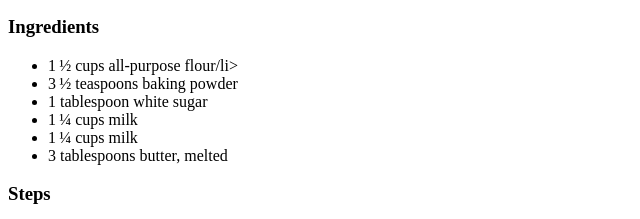
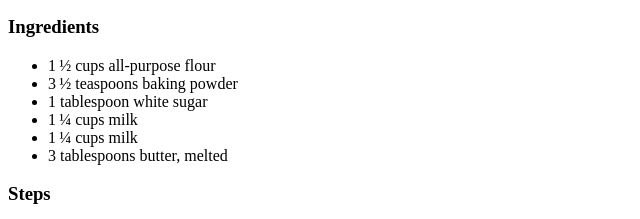
Before and after one commit to stefanpython/odin-recipes, a plain HTML site: page pancake.html in a window 1280 px wide. Shown: the part 528-747 px from the top of the page, 0-640 px from the left. Drawn offline with Linux system fonts and the light colour scheme.

Commit message:
Add closing tag on first list item

```diff
--- a/pancake.html
+++ b/pancake.html
@@ -17,7 +17,7 @@
 
         <h3>Ingredients</h3>
         <ul>
-            <li>1 ½ cups all-purpose flour/li>
+            <li>1 ½ cups all-purpose flour</li>
             <li>3 ½ teaspoons baking powder</li>
             <li>1 tablespoon white sugar</li>
             <li>1 ¼ cups milk</li>
```
